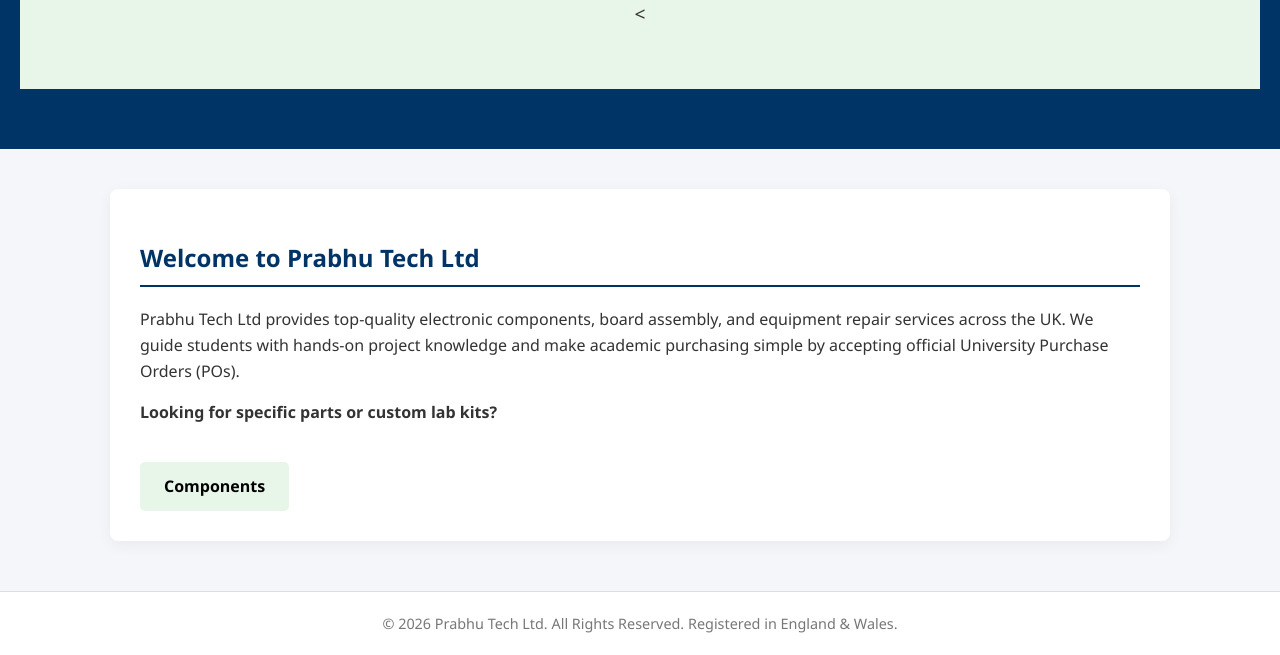
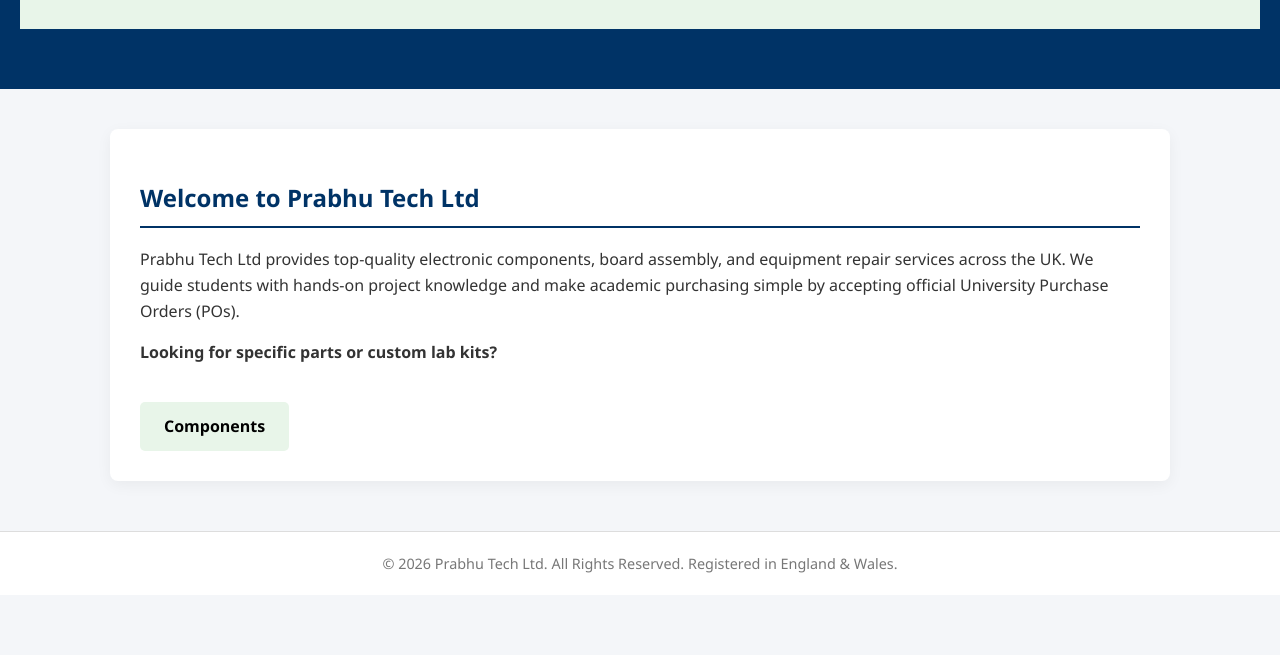
Before and after one commit to Bonot23/prabhutech-website, a plain HTML site: page index.html in a window 1280 px wide. Shown: the part 241-896 px from the top of the page. After the commit the page ends 836 px from the top, so only its background shows below. Drawn offline with Linux system fonts and the light colour scheme.

Commit message:
Update index.html

```diff
--- a/index.html
+++ b/index.html
@@ -40,7 +40,7 @@
     <header>
          <div style="background-color: #e8f5e9; color: #002244; text-align: center; padding: 40px;">
         <h1 style="color: #002244:">Prabhu Tech Ltd</h1>
-        <p style= "color: #333333;">< </strong></p>
+
     </header>
 
     <div class="container">
```
